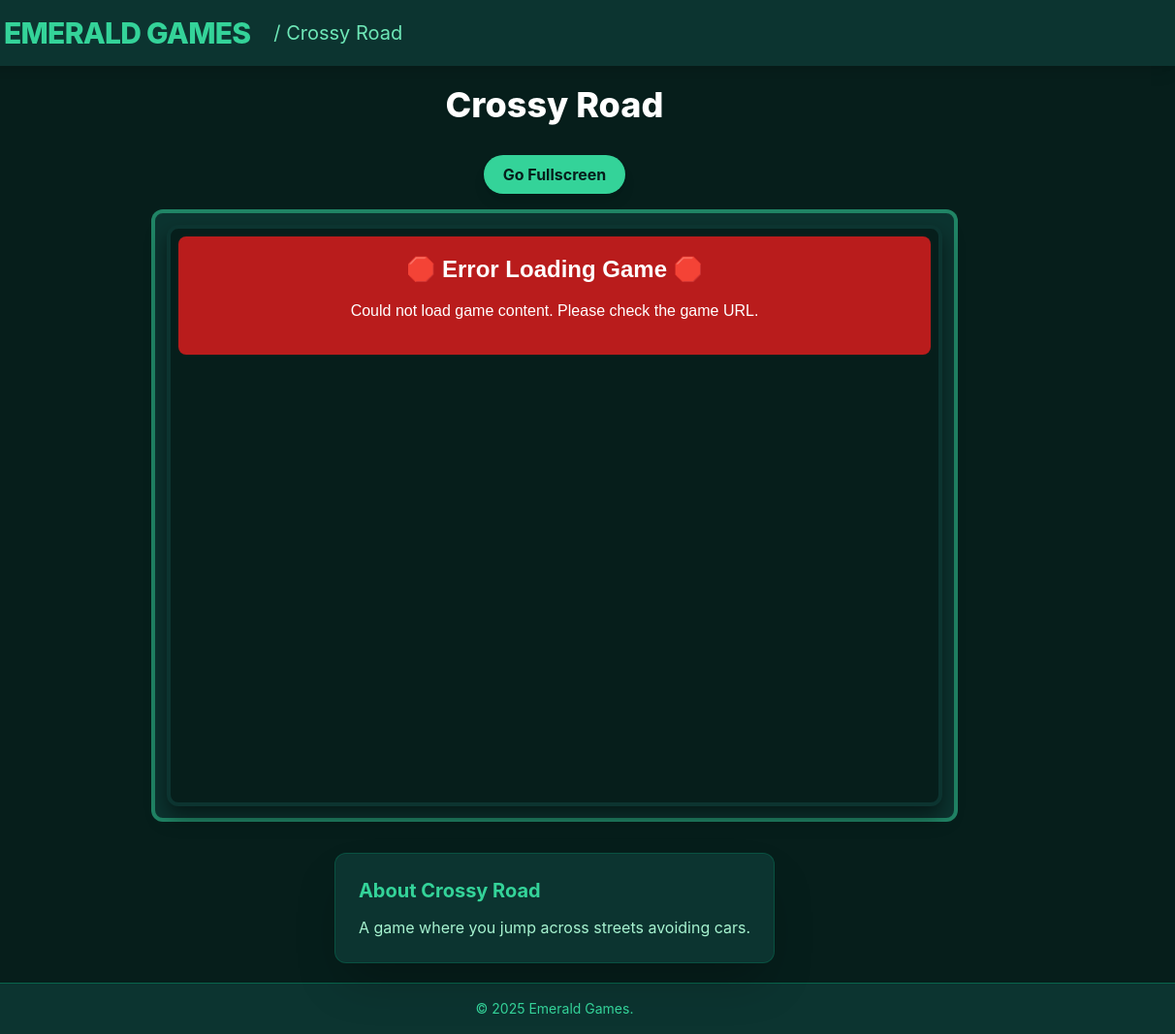
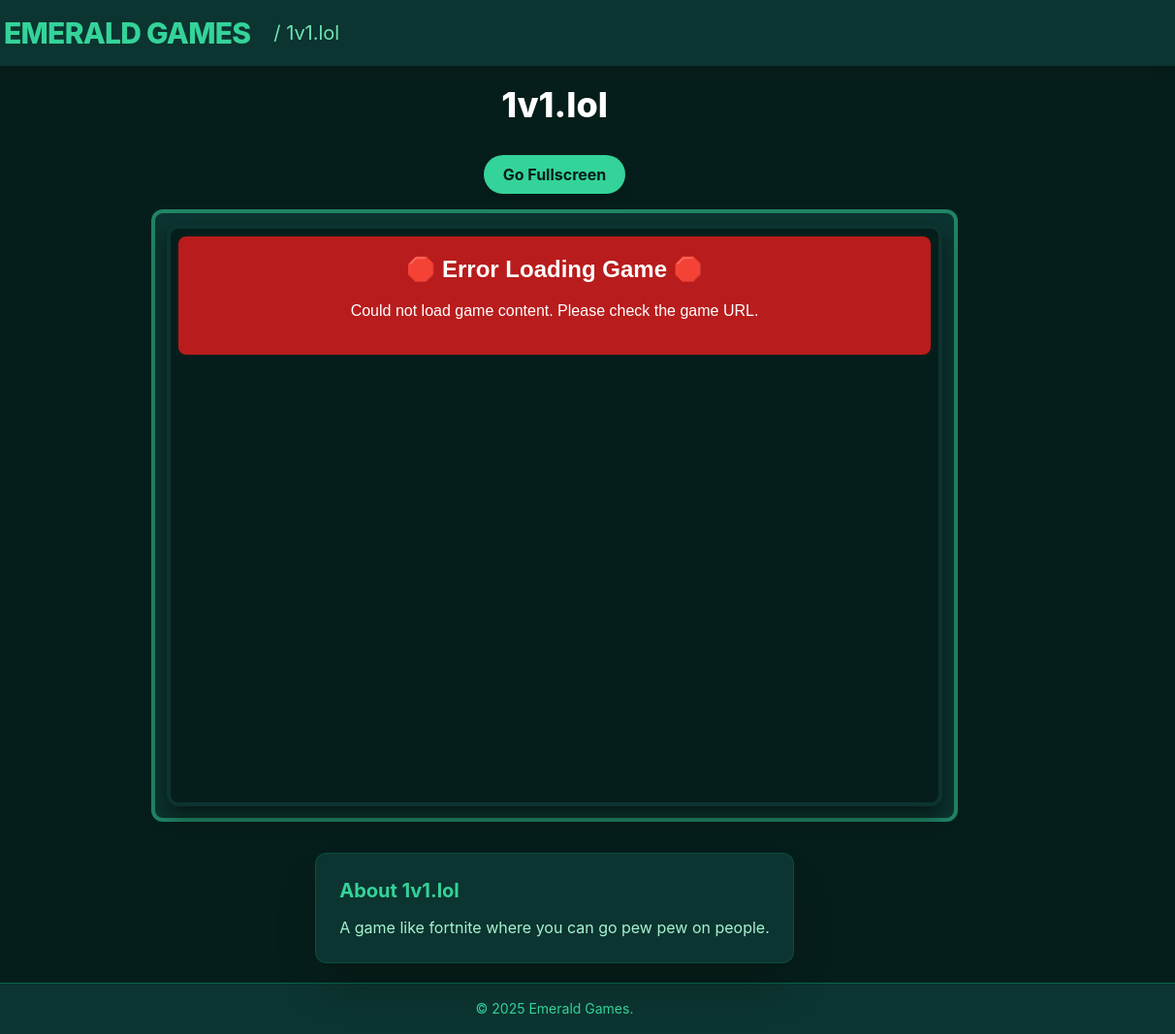
Before and after one commit to huntermayyhunt/Emerald, a plain HTML site: page g/1v1lol.html in a window 1280 px wide. Shown: the full height of the page at 97% size, 68-1280 px from the left. Drawn offline with nearby package versions, Linux system fonts and the light colour scheme; no server answers.

Commit message:
Update 1v1lol.html

```diff
--- a/g/1v1lol.html
+++ b/g/1v1lol.html
@@ -79,13 +79,13 @@
                 </svg>
                 EMERALD GAMES
             </a>
-            <span class="ml-6 text-xl text-emerald-300">/ Crossy Road</span>
+            <span class="ml-6 text-xl text-emerald-300">/ 1v1.lol</span>
         </div>
     </header>
 
     <main class="game-area-container">
         <div class="max-w-7xl mx-auto px-4 sm:px-6 lg:px-8 w-full flex flex-col items-center">
-            <h2 class="text-4xl font-extrabold mb-8 text-white">Crossy Road</h2>
+            <h2 class="text-4xl font-extrabold mb-8 text-white">1v1.lol</h2>
 
             <!-- Game Controls -->
             <!-- Removed the 'Switch to Windowed' button -->
@@ -109,9 +109,9 @@
 
             <!-- Game Description (Styled with Card BG) -->
             <div class="max-w-3xl mt-8 p-6 bg-card-bg rounded-xl shadow-2xl border border-secondary-emerald/30">
-                <h3 class="text-xl font-bold mb-3 text-primary-emerald">About Crossy Road</h3>
+                <h3 class="text-xl font-bold mb-3 text-primary-emerald">About 1v1.lol</h3>
                 <p class="text-emerald-200">
-                    A game where you jump across streets avoiding cars.
+                    A game like fortnite where you can go pew pew on people.
                 </p>
             </div>
 
@@ -135,7 +135,7 @@
         gameIframe.contentDocument.close();
 
         // 1. The URL for the external game file.
-        const externalGameUrl = "https://cdn.jsdelivr.net/gh/gn-math/html@main/24.html";
+        const externalGameUrl = "https://www.crazygames.com/game/buildnow-gg";
 
         /**
          * Loads the game content from the external URL and injects it into the iframe.
```
